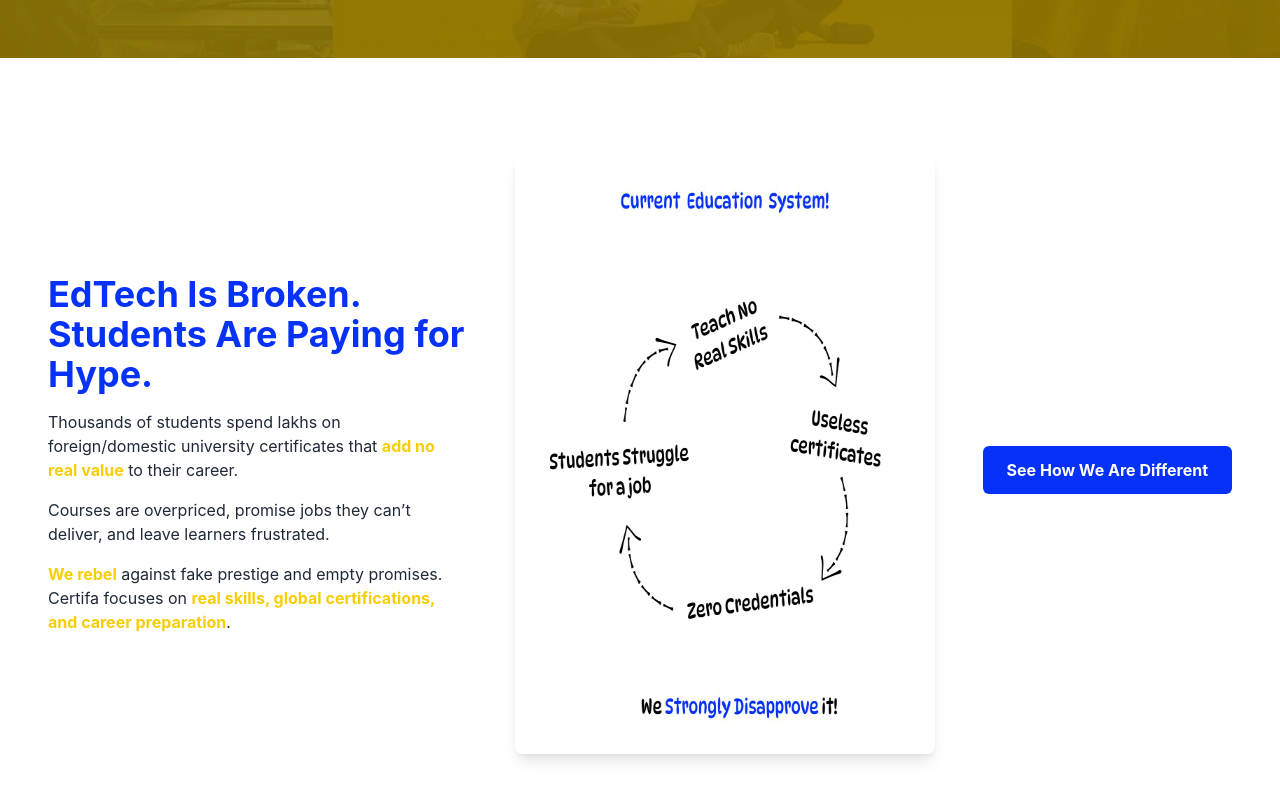
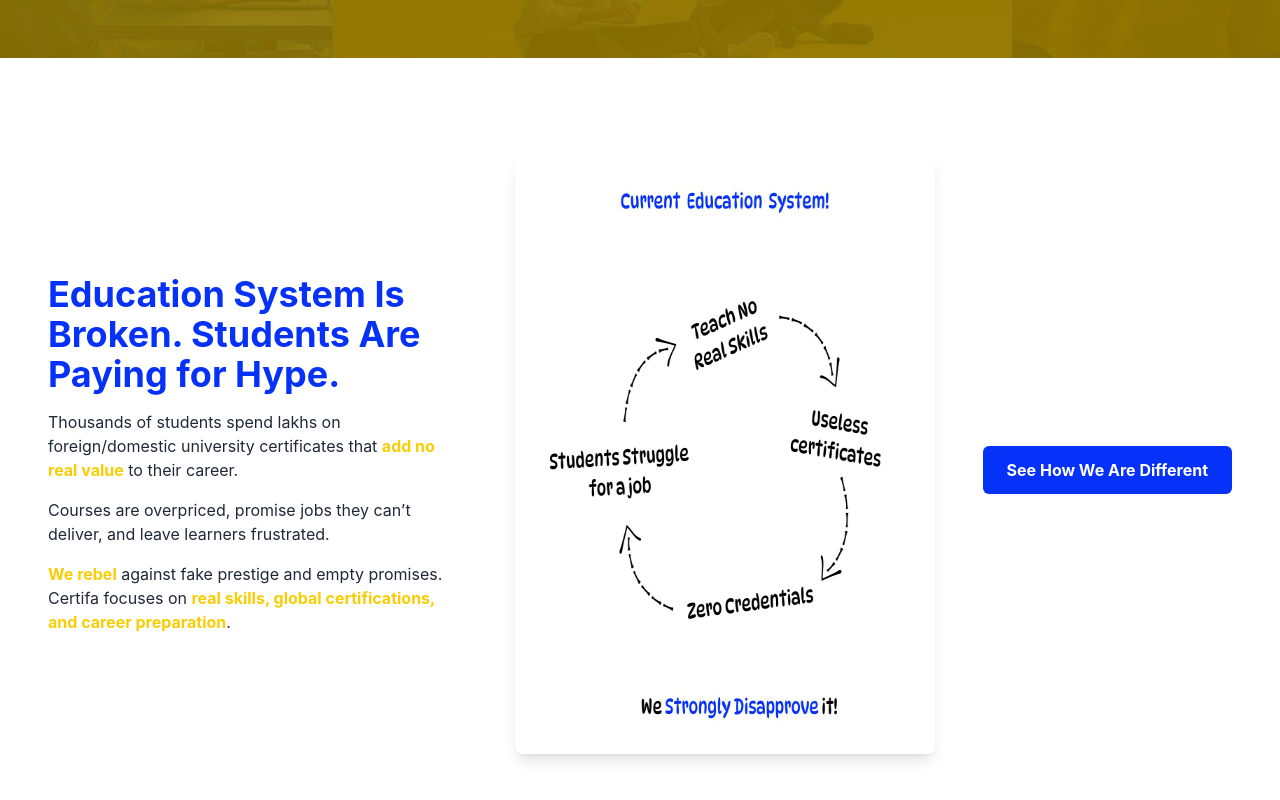
Before and after one commit to sanjeev699/certifa_rebel, a React (Create React App) app: page / in a window 1280 px wide. Shown: the part 742-1542 px from the top of the page. Built offline with nearby package versions, Linux system fonts and the light colour scheme.

Commit message:
Update ProblemSection.jsx

```diff
--- a/src/components/ProblemSection.jsx
+++ b/src/components/ProblemSection.jsx
@@ -9,7 +9,7 @@ const ProblemSection = () => {
         {/* Text Content */}
         <div className="md:w-1/2 flex flex-col space-y-4 order-1">
           <h2 className="text-3xl md:text-4xl font-bold text-brandBlue leading-snug">
-            EdTech Is Broken. Students Are Paying for Hype.
+            Education System Is Broken. Students Are Paying for Hype.
           </h2>
           <p className="text-gray-800">
             Thousands of students spend lakhs on foreign/domestic university certificates that{" "}
```
